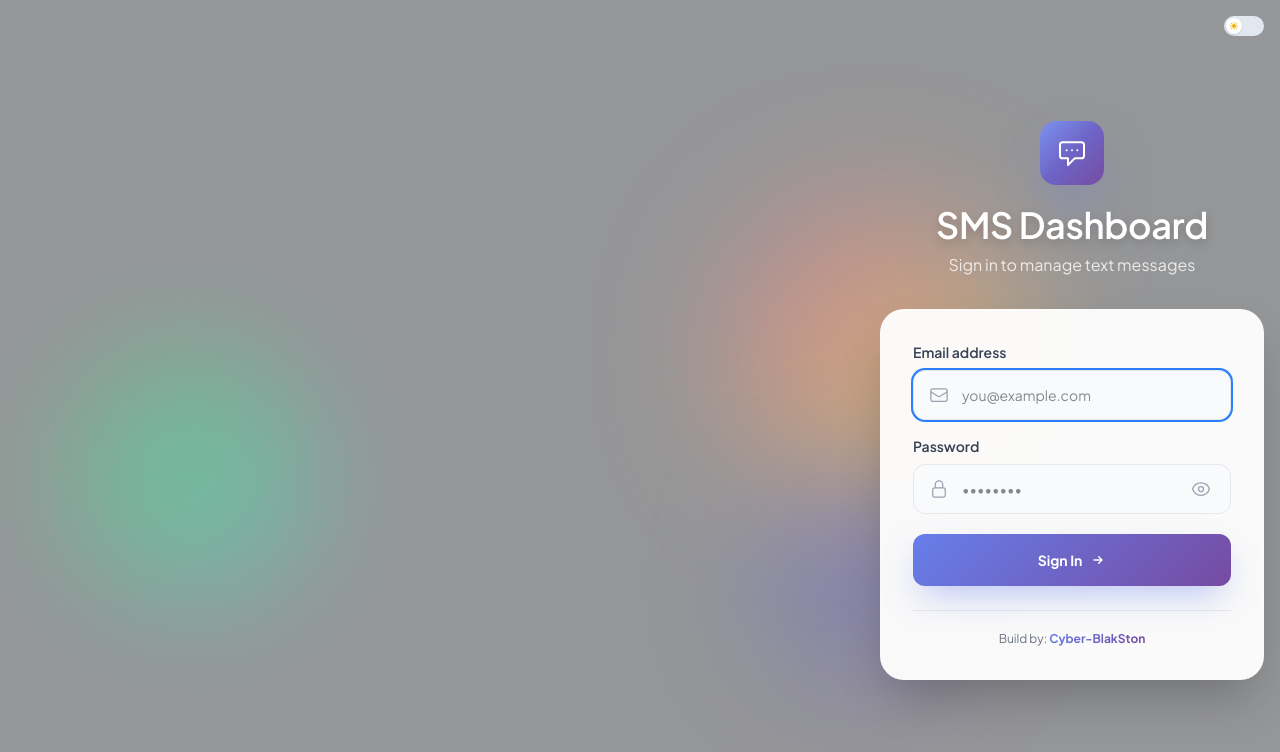
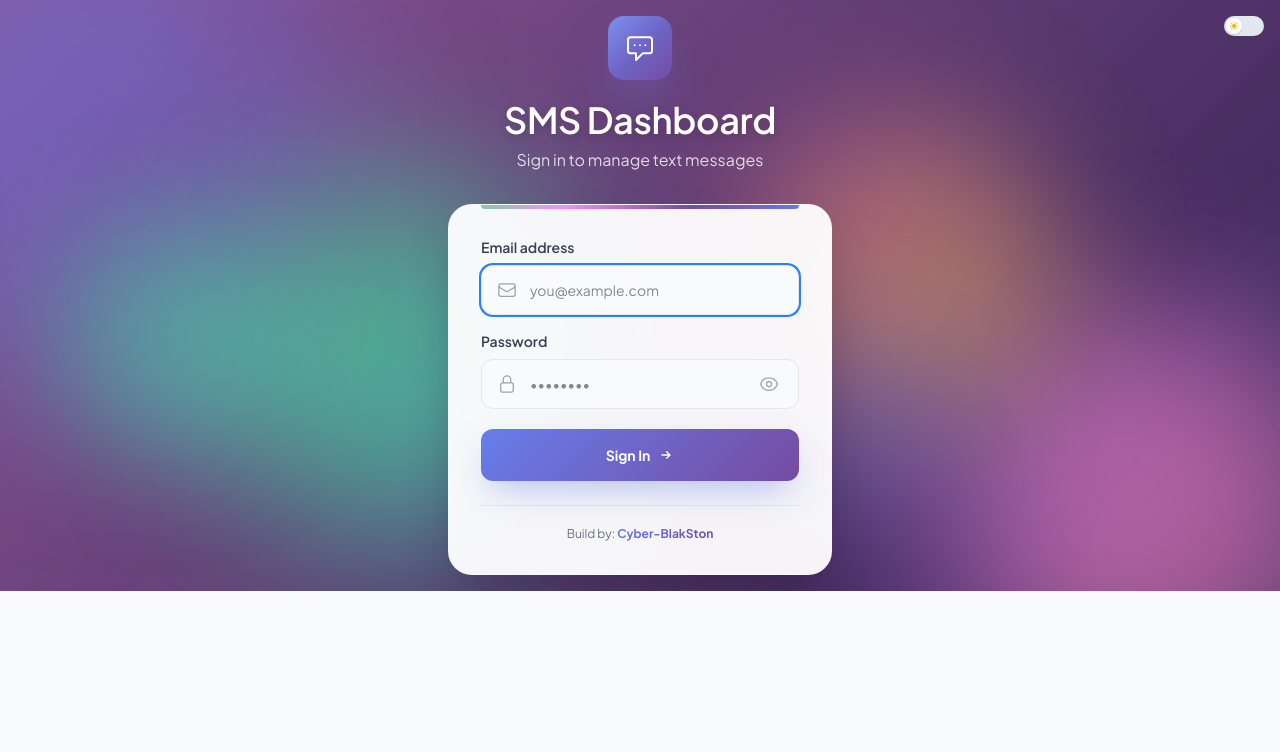
Before and after one commit to mojadollc/smsmanagement, a Next.js app: page /login in a window 1280 px wide. Shown: the top 752 px of the page. Built offline with nearby package versions, Linux system fonts and the light colour scheme.

Commit message:
fix: center login form and add missing gradient animations

```diff
--- a/app/globals.css
+++ b/app/globals.css
@@ -124,3 +124,45 @@ h1, h2, h3, h4, h5, h6 {
 ::-webkit-scrollbar-track { background: transparent; }
 ::-webkit-scrollbar-thumb { background: var(--border); border-radius: 3px; }
 ::-webkit-scrollbar-thumb:hover { background: var(--text-3); }
+
+/* ── Login Page Gradients & Animations ─────────────────────── */
+.gradient-bg-animated {
+  background: linear-gradient(-45deg, #667eea, #764ba2, #f093fb, #43e97b, #38f9d7, #fa709a);
+  background-size: 400% 400%;
+  animation: gradientShift 15s ease infinite;
+}
+
+@keyframes gradientShift {
+  0% { background-position: 0% 50%; }
+  50% { background-position: 100% 50%; }
+  100% { background-position: 0% 50%; }
+}
+
+.glow-orb {
+  position: absolute;
+  border-radius: 50%;
+  filter: blur(80px);
+  opacity: 0.6;
+  pointer-events: none;
+}
+
+.orb-1 {
+  background: linear-gradient(135deg, #667eea, #764ba2);
+  animation: float 10s ease-in-out infinite;
+}
+
+.orb-2 {
+  background: linear-gradient(135deg, #f093fb, #fa709a);
+  animation: float 12s ease-in-out infinite reverse;
+}
+
+.orb-3 {
+  background: linear-gradient(135deg, #43e97b, #38f9d7);
+  animation: float 14s ease-in-out infinite;
+}
+
+@keyframes float {
+  0%, 100% { transform: translate(0, 0) scale(1); }
+  33% { transform: translate(30px, -30px) scale(1.05); }
+  66% { transform: translate(-20px, 20px) scale(0.95); }
+}
--- a/app/login/page.tsx
+++ b/app/login/page.tsx
@@ -42,7 +42,7 @@ export default function LoginPage() {
   }
 
   return (
-    <div className="min-h-screen flex items-center justify-center p-4 relative overflow-hidden">
+    <div className="fixed inset-0 flex items-center justify-center p-4 relative overflow-hidden">
       {/* Full-screen animated gradient background - Suno style */}
       <div className="absolute inset-0 gradient-bg-animated" />
 
```
